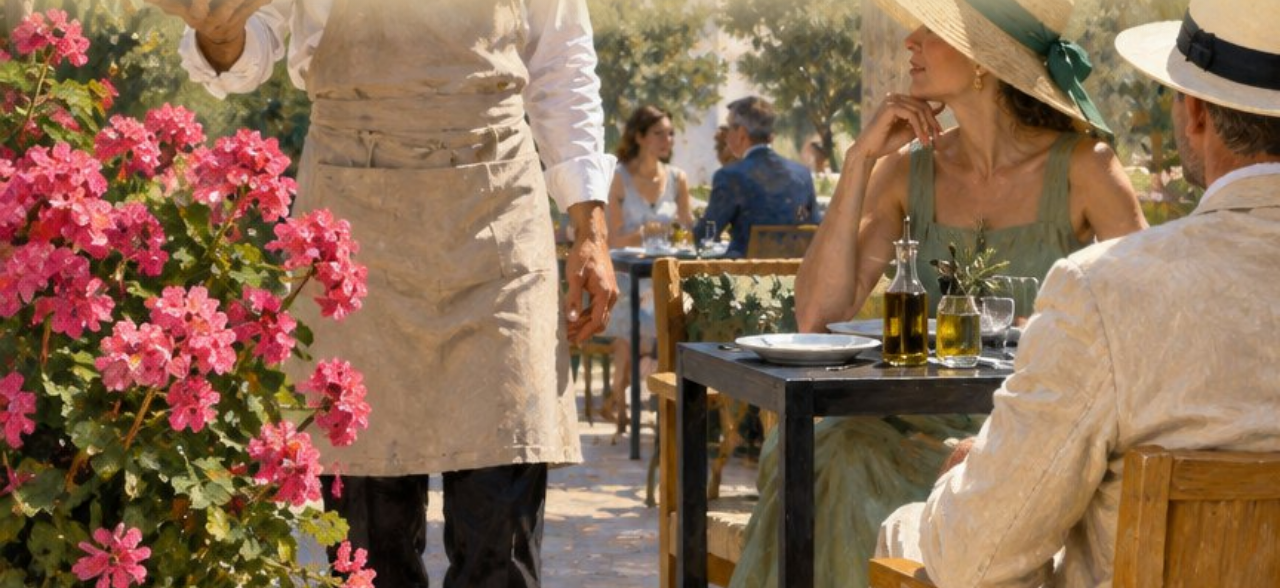
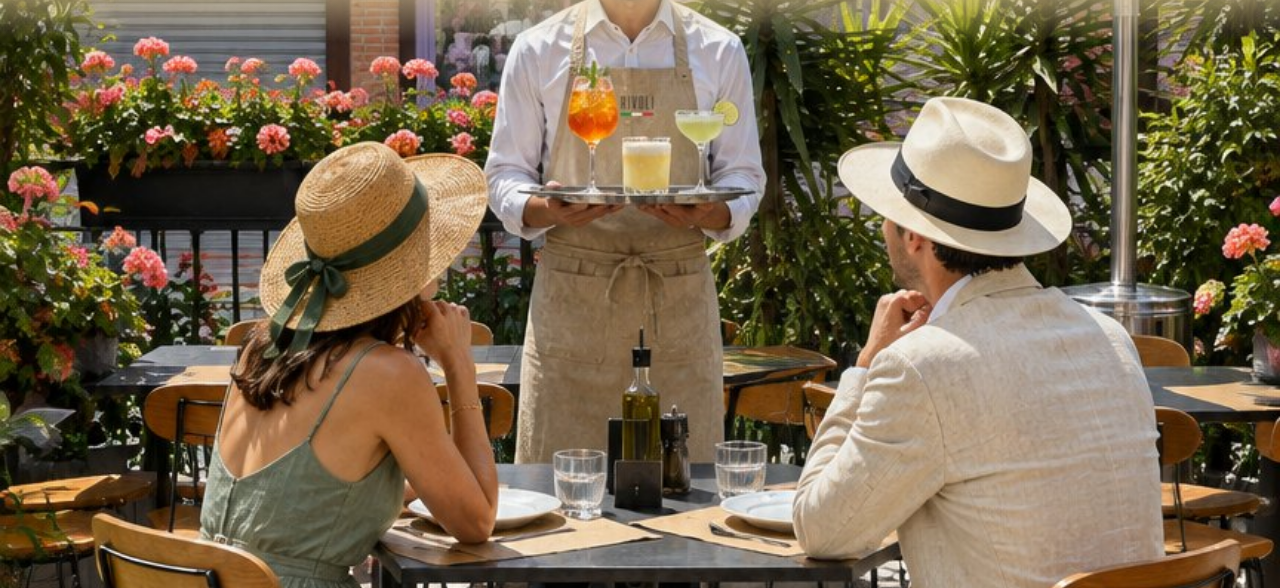
Before and after one commit to rarubilar/RIVOLI, a plain HTML site: page carta/index.html in a window 1280 px wide. Shown: the part 108-696 px from the top of the page. Drawn offline with nearby package versions, Linux system fonts and the light colour scheme.

Commit message:
Portada: Aestas realista basada en la terraza real de Rivoli
- Fondo según foto real: vela, ladrillo, pérgola, yucas, geranios y estufa
- Garzón y clientes centrados, uniforme Rivoli con logo y línea tricolor

Co-Authored-By: Claude Opus 5.5 <noreply@anthropic.com>
Claude-Session: https://claude.ai/code/session_019MoS2hn62rMDpRnL1fqsn9

```diff
--- a/carta/index.html
+++ b/carta/index.html
@@ -28,7 +28,7 @@ button{font:inherit;color:inherit;background:none;border:0;padding:0;cursor:poin
 @media (prefers-reduced-motion:reduce){*{transition:none!important;animation:none!important}}
 
 /* ---------- Portada ---------- */
-#portada{position:fixed;inset:0;background:#e9d8b4 url("../assets/ilustraciones/aestas-oleo.jpg") center/cover no-repeat}
+#portada{position:fixed;inset:0;background:#e9d8b4 url("../assets/ilustraciones/aestas-real.jpg") center/cover no-repeat}
 #portada::before{content:"";position:absolute;inset:0 0 auto 0;height:calc(150px + env(safe-area-inset-top,0px));background:linear-gradient(to bottom,var(--sand) 45%,rgba(227,201,155,0))}
 #portada .logo{position:absolute;left:50%;transform:translateX(-50%);top:calc(30px + env(safe-area-inset-top,0px));height:62px;width:auto;z-index:1}
 #portada .cta{position:absolute;left:50%;transform:translateX(-50%);bottom:calc(58px + env(safe-area-inset-bottom,0px));
```
Also changed, not shown: assets/ilustraciones/aestas-real.jpg (added), 1 other file.
